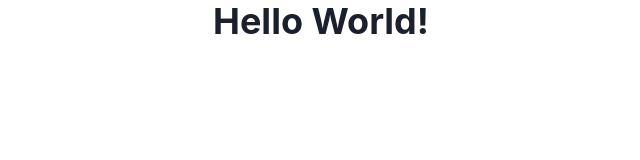
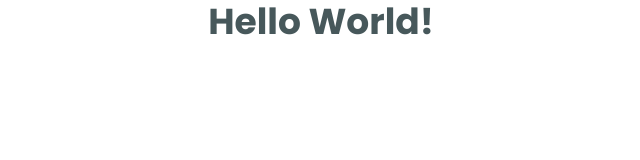
Before and after one commit to arrudadev/ignite-reactjs-worldtrip, a Next.js app: page / in a window 1280 px wide. Shown: the top 160 px of the page, without its empty margins (319-959 px from the left). Built offline with nearby package versions, Linux system fonts and the light colour scheme.

Commit message:
style: setup theme

```diff
--- a/src/pages/_app.tsx
+++ b/src/pages/_app.tsx
@@ -2,9 +2,11 @@ import { AppProps } from 'next/app';
 
 import { ChakraProvider } from '@chakra-ui/react';
 
+import { theme } from '../styles/theme';
+
 export default function MyApp({ Component, pageProps }: AppProps) {
   return (
-    <ChakraProvider>
+    <ChakraProvider theme={theme}>
       <Component {...pageProps} />
     </ChakraProvider>
   );
--- /dev/null
+++ b/src/styles/theme.ts
@@ -0,0 +1,27 @@
+import { extendTheme } from '@chakra-ui/react';
+
+export const theme = extendTheme({
+  colors: {
+    yellow: {
+      '500': '#FFBA08',
+    },
+    gray: {
+      '900': '#47585B',
+      '500': '#999999',
+      '300': '#DADADA',
+      '50': '#F5F8FA',
+    },
+  },
+  fonts: {
+    heading: 'Poppins',
+    body: 'Poppins',
+  },
+  styles: {
+    global: {
+      body: {
+        bg: 'white',
+        color: 'gray.900',
+      },
+    },
+  },
+});
```
